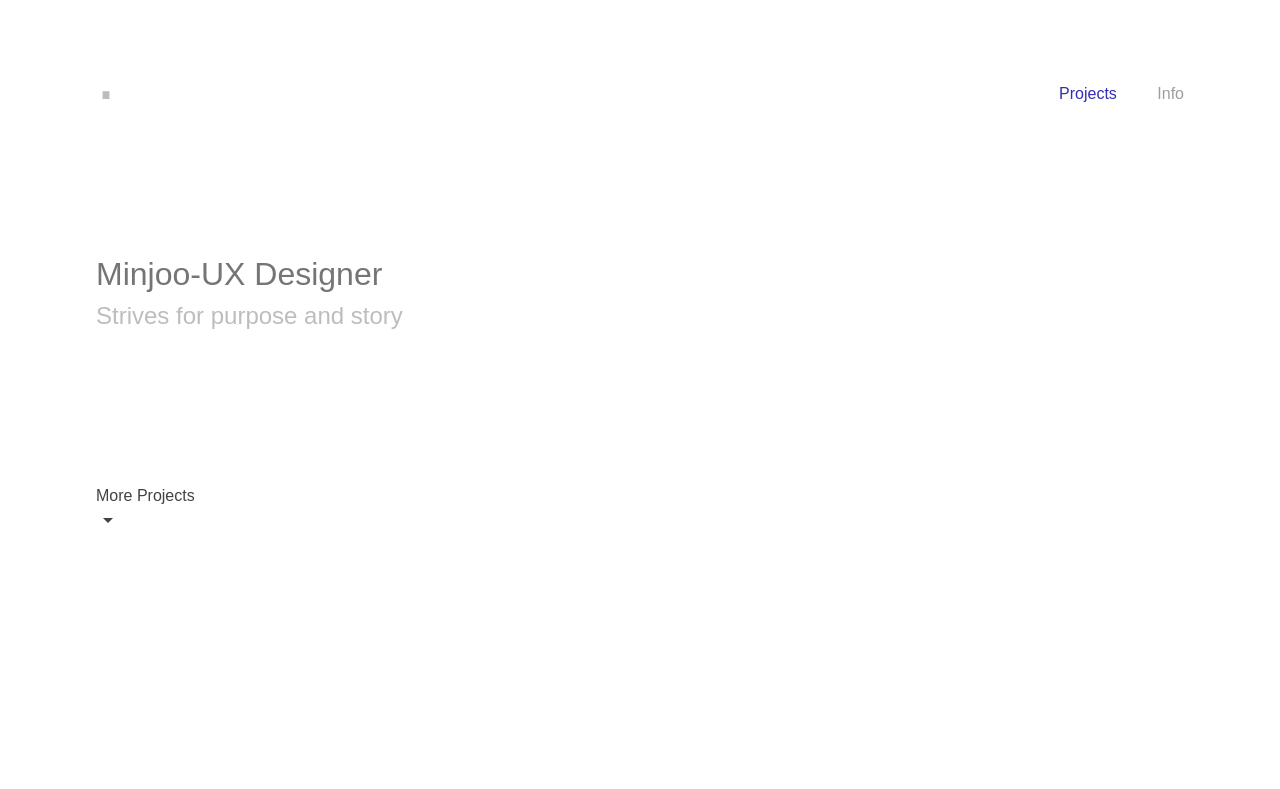
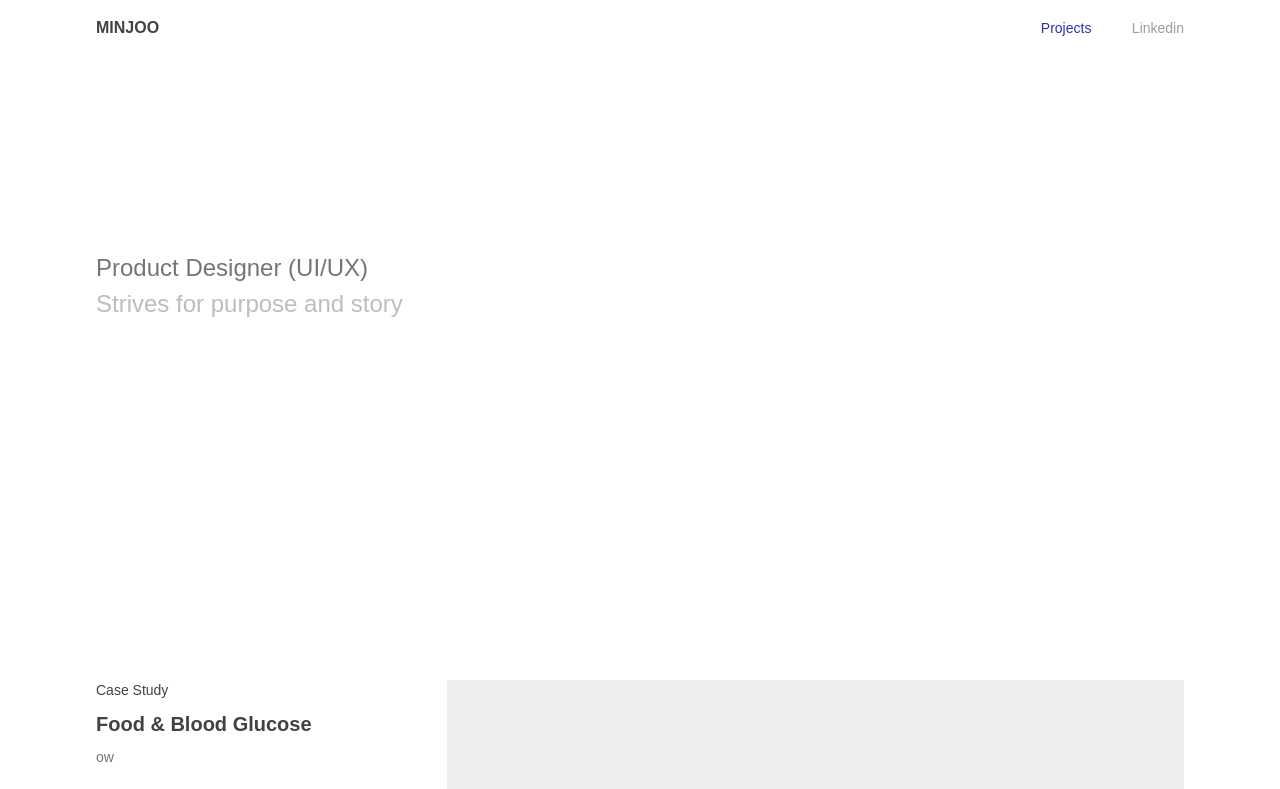
Before and after one commit to himinjoo/folio, a plain HTML site: page index.html in a window 1280 px wide. Shown: the top 789 px of the page. Drawn offline with nearby package versions, Linux system fonts and the light colour scheme.

Commit message:
new typography

```diff
--- a/css/style.css
+++ b/css/style.css
@@ -22,7 +22,7 @@ h1{
   font-weight: 500;
 }
 h2{
-  font-size: 32px;
+  font-size: 24px;
   font-weight: 500;
 	color: #757575;
 }
@@ -91,8 +91,10 @@ Navigation
   padding-left: 7.5%;
   padding-right: 7.5%;
   padding-top: 20px;
+	padding-bottom: 20px;
   justify-content: space-between;
   width: 100%;
+	background-color: white;
 
   z-index: 20000
 }
@@ -105,7 +107,7 @@ Navigation
   list-style-type: none;
   padding-bottom: 0px;
   display: inline-block;
-	font-size: 16px;
+	font-size: 14px;
 	font-weight: 300;
 }
 .nav li a{
@@ -124,8 +126,7 @@ Navigation
 }
 
 .logo {
-  color: #bdbdbd;
-  font-size: 72px;;
+  font-size: 16px;;
   font-weight: lighter;
   text-decoration: none;
   background-color: transparent;
@@ -138,14 +139,17 @@ Navigation
 
 /* header small */
 .large {
-  padding-top: 20px;
+  padding-top: 16px;
+	color: #424242;
+	font-weight: bold;
 }
 .small {
-  font-size: 44px;
-  padding-top: 0;
+	padding-top: 14px;
+	color: black;
+	font-weight: bold;
 }
 .small-li{
-	font-size: 16px;
+	font-size: 14px;
 }
 
 /* Transitions */
@@ -172,7 +176,7 @@ Info.css
 
 .info-img{
 	width: 100%;
-	height: 100vh;
+	height: 60vh;
 	/* background-color: #f5f5f5; */
 	position: relative;
 	padding-left: 7.5%;
@@ -242,15 +246,16 @@ a.btn:active {
   box-shadow: none !important;
 }
 .work-title{
-	/* font-size: 24px;
-	font-weight: 500; */
+	font-size: 20px;
+	font-weight: 600;
 	margin-bottom:8px;
 
 }
 .metadata{
 	font-weight: Regular;
 	margin-bottom:8px;
-	/* font-size: 14px; */
+	font-size: 14px;
+	color: #424242;
 }
 .work-preview {
 	margin-bottom: 24px;
--- a/index.html
+++ b/index.html
@@ -20,25 +20,25 @@
     <!-- Nagigation begins from here -->
     <div class="nav large li">
       <div class="logo">
-        <a class="logo large" href="index.html">.</a>
+        <a class="logo large" href="index.html">MINJOO</a>
       </div>
       <div>
         <li class="nav-btn-left li">
           <a class="nav-link nav-work" href="index.html">Projects</a>
         </li>
         <li>
-          <a class="nav-link nav-info" href="info.html">Info</a>
+          <a class="nav-link nav-info" href="https://www.linkedin.com/in/mjmjyun/" target="_blank">Linkedin</a>
         </li>
       </div>
     </div>
     <!-- Top navigation ends here -->
     <div class="responsive-img info-img">
       <div class="">
-         <h2>Minjoo-UX Designer</h2>
+         <h2>Product Designer (UI/UX)</h2>
          <h3>Strives for purpose and story</h3>
       </div>
       <div class="header-arrow">
-        <div class="arrow">
+        <!-- <div class="arrow">
           <a href="#works"><span>
             <p class="scroll_down">
               More Projects
@@ -47,14 +47,14 @@
               arrow_drop_down
             </i>
           </span></a>
-        </div>
+        </div> -->
       </div>
         </div>
     <!-- Information -->
     <div class="work-wrapper info" id="works">
       <div class="links col-3">
         <p class="metadata">Case Study</p>
-        <p class="work-title h3">Food & Blood Glucose level Monitor</p>
+        <p class="work-title h3">Food & Blood Glucose</p>
         <p class="work-preview bodycopy2">ow </p>
         <a href="https://www.onduo.com/study" type="submit" class="btn" target="_blank">View case study</a>
       </div>
@@ -85,13 +85,6 @@
           <p class="metadata">Responsive Web Design</p>
           <p class="work-title h3">Registry Redesign</p>
           <p class="work-preview bodycopy2">Designed website, enrollment & informed consent flows</p>
-          <ul>
-            <li class="bulleted-list">Clarified our business goals and users' motivations</li>
-            <li class="bulleted-list">Brainstormed and communicated with stakeholders</li>
-            <li class="bulleted-list">Collaborated with 1 product manager and 1 UX engineer</li>
-            <li class="bulleted-list">Advised the content provider on user-friendly wording</li>
-            <li class="bulleted-list">Provided final specs and redline for engineer</li><br>
-          </ul>
         <a href="pb-registry.html" type="submit" class="btn">View this project</a>
         </div>
         <div class="">
@@ -107,14 +100,14 @@
       <div class="links col-3">
         <p class="metadata bodycopy">Responsive Web Design</p>
         <p class="work-title h3"> Onduo Marketing & Enrollment</p>
-        <p class="work-preview bodycopy2">As a sole designer, I created a set of marketing materials (poster, flyer and single page website) to recruit people for a clinical trial study. Throughout the process, I:</p>
-        <ul>
-          <li class="bulleted-list">Clarified our business goals and users' motivations</li>
+        <p class="work-preview bodycopy2">As a sole designer, I created a set of marketing materials (poster, flyer and single page website) to recruit people for a clinical trial study.</p>
+        <!-- <ul>
+          <li class="bulleted-list">Clarified business goals and users' motivations</li>
           <li class="bulleted-list">Brainstormed and communicated with stakeholders</li>
           <li class="bulleted-list">Collaborated with 1 product manager and 1 UX engineer</li>
           <li class="bulleted-list">Advised the content provider on user-friendly wording</li>
           <li class="bulleted-list">Provided final specs and redline for engineer</li><br>
-        </ul>
+        </ul> -->
         <a href="https://www.onduo.com/study" type="submit" class="btn" target="_blank">Visit this site</a>
       </div>
       <div class="">
--- a/js/index.js
+++ b/js/index.js
@@ -1,15 +1,15 @@
-$(document).on("scroll", function() {
-
-	if($(document).scrollTop()>0) {
-		$(".logo").addClass("small");
-    $(".nav").addClass("nav-bg").removeClass("large");
-		$(".nav-link").addClass("small-li");
-	} else {
-		$(".logo").removeClass("small");
-		$(".nav").removeClass("nav-bg").addClass("large");
-		$(".nav-link").removeClass("small-li");
-	}
-});
+// $(document).on("scroll", function() {
+//
+// 	if($(document).scrollTop()>0) {
+// 		$(".logo").addClass("small");
+//     $(".nav").addClass("nav-bg").removeClass("large");
+// 		$(".nav-link").addClass("small-li");
+// 	} else {
+// 		$(".logo").removeClass("small");
+// 		$(".nav").removeClass("nav-bg").addClass("large");
+// 		$(".nav-link").removeClass("small-li");
+// 	}
+// });
 $(document).ready(function () {
     $('.nav-link').on("click", function () {
         $(this).parent().siblings().find("a").removeClass('active');
```
Also changed, not shown: css/bootstrap.css.
